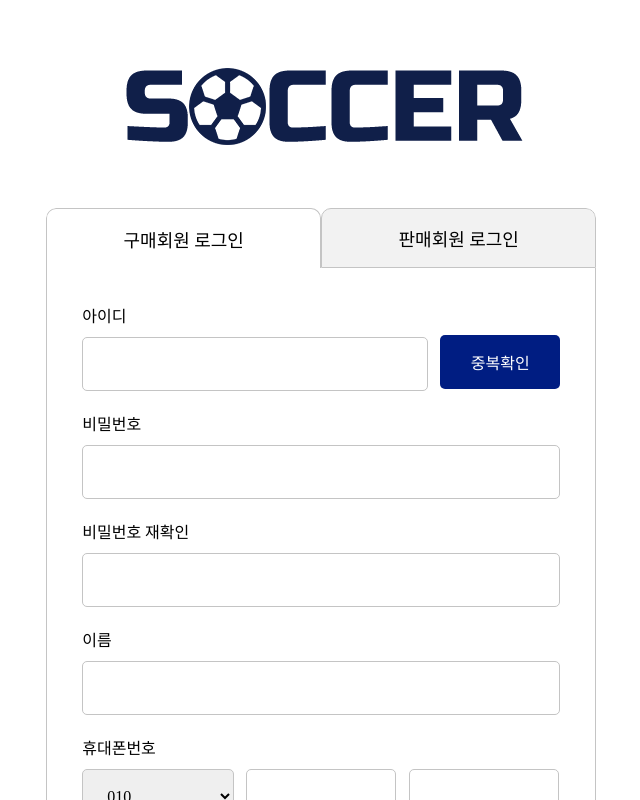
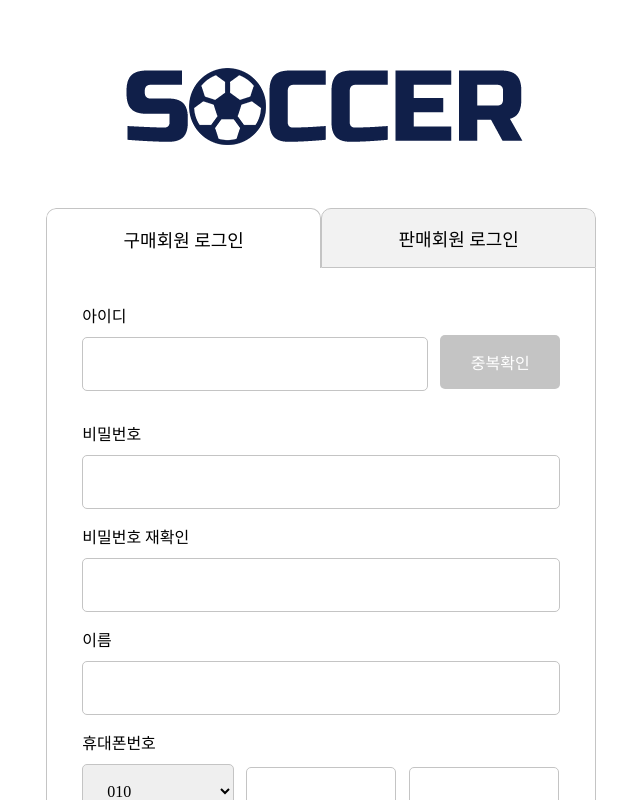
Before and after one commit to yunbiyomi/soccer-market, a React (Create React App) app: page /signup in a window 1280 px wide. Shown: the top 800 px of the page, without its empty margins (315-955 px from the left). Built offline with nearby package versions, Linux system fonts and the light colour scheme.

Commit message:
✨ Feat : 아이디 중복확인 기능 추가

```diff
--- a/package.json
+++ b/package.json
@@ -6,11 +6,13 @@
     "@testing-library/jest-dom": "^5.17.0",
     "@testing-library/react": "^13.4.0",
     "@testing-library/user-event": "^13.5.0",
+    "axios": "^1.6.2",
     "eslint-plugin-jsx-a11y": "^6.8.0",
     "react": "^18.2.0",
     "react-dom": "^18.2.0",
     "react-router-dom": "^6.21.0",
     "react-scripts": "5.0.1",
+    "redux": "^5.0.0",
     "styled-components": "^5.3.10",
     "web-vitals": "^2.1.4"
   },
--- a/src/components/common/Button/Button.jsx
+++ b/src/components/common/Button/Button.jsx
@@ -2,7 +2,7 @@ import React from 'react'
 import styled from 'styled-components'
 
 const Button = (props) => {
-  const { type } = props;
+  const { type, onClick } = props;
   return (
     <SButton type={type ? type : 'button'} {...props} >
       {props.children}
@@ -23,10 +23,14 @@ const SButton = styled.button`
   margin: ${props => props.margin || '35px 0 0 0'};
 
   &:hover {
-    background-color: var(--gray);
+    background-color: white;
+    color: var(--point-color);
+    border: 1px solid var(--point-color);
   }
 
   &:disabled {
     background-color: var(--gray);
+    border: none;
+    color: white;
   }
 `;
--- a/src/pages/SignUpPage.jsx
+++ b/src/pages/SignUpPage.jsx
@@ -1,9 +1,32 @@
-import React from 'react'
+import React, { useState } from 'react'
 import logo from '../assets/soccerMarketLogo.png'
 import styled from 'styled-components'
 import Button from '../components/common/Button/Button'
+import axios from 'axios'
 
 const SignUpPage = () => {
+  const url = 'https://openmarket.weniv.co.kr/';
+  const [userId, setUserId] = useState('');
+  const [userIdAvailable, setUserIdAvailable] = useState(true);
+  const [userIdMsg, setUserIdMsg] = useState('');
+
+  const onIdHandler = (e) => {
+    setUserId(e.currentTarget.value);
+  }
+
+  const handleCheckUserId = async () => {
+    try {
+      const response = await axios.post(url+`/accounts/signup/valid/username/`,{
+        username:userId
+      });
+      setUserIdAvailable(true);
+      setUserIdMsg(response.data);
+    } catch (error) {
+      setUserIdAvailable(false);
+      setUserIdMsg(error.response.data);
+    }
+  }
+
   return (
     <>
       <SLogo>
@@ -19,24 +42,29 @@ const SignUpPage = () => {
         <SForm>
           <label htmlFor='id'>아이디</label>
           <IdWrap>
-            <SIdInput id='id' type="text" />
-            <Button width='120px' height='54px' fontSize='16px' fontWeight='regular' margin='0 0 0 12px'>
+            <SIdInput id='id' type="text" onChange={onIdHandler}/>
+            <Button width='120px' height='54px' fontSize='16px' fontWeight='regular' margin='0 0 0 12px' onClick={handleCheckUserId} disabled={!userId}>
               중복확인
             </Button>
           </IdWrap>
+          {
+            userIdMsg.Success
+            ? (<CorrectMsg>{userIdMsg.Success}</CorrectMsg>)
+            : (<ErrorMsg>{userIdMsg.FAIL_Message}</ErrorMsg>)
+          }
 
           <label htmlFor='pw'>비밀번호</label>
-          <SInput id='pw' type="password" />
+          <SInput id='pw' type="password" required/>
 
           <label htmlFor='pwCheck'>비밀번호 재확인</label>
-          <SInput id='pwCheck' type="password" />
+          <SInput id='pwCheck' type="password" required/>
 
           <label htmlFor='name'>이름</label>
-          <SInput id='name' type="text" />
+          <SInput id='name' type="text" required/>
 
           <label htmlFor='phone'>휴대폰번호</label>
           <PhoneNumberWrap>
-            <SSelect name="phone" id="phone-start">
+            <SSelect name="phone" id="phone-start" required>
               <option value="010">010</option>
               <option value="011">011</option>
               <option value="016">016</option>
@@ -44,8 +72,8 @@ const SignUpPage = () => {
               <option value="018">018</option>
               <option value="019">019</option>
             </SSelect>
-            <SPhoneInput id='phone-mid' type='tel'/>
-            <SPhoneInput id='phone-end' type='tel'/>
+            <SPhoneInput id='phone-mid' type='tel'required/>
+            <SPhoneInput id='phone-end' type='tel'required/>
           </PhoneNumberWrap>
         </SForm>
       </FormContainer>
@@ -126,7 +154,7 @@ const SInput = styled.input`
   border: 1px solid var(--gray);
   border-radius: 5px;
   font-size: 16px;
-  margin: 10px 0 20px 0;
+  margin: 10px 0 15px 0;
 
   &:focus {
     border: 2px solid var(--point-color);
@@ -134,6 +162,7 @@ const SInput = styled.input`
 `;
 
 const IdWrap = styled.div`
+  width: 100%;
 `;
 
 const SIdInput = styled(SInput)`
@@ -155,6 +184,10 @@ const SSelect = styled.select`
   border: 1px solid var(--gray);
   border-radius: 5px;
   font-size: 16px;
+
+  &:focus {
+    border: 2px solid var(--point-color);
+  }
 `;
 
 const SPhoneInput = styled(SInput)`
@@ -168,3 +201,14 @@ const BottomWrap = styled.div`
   flex-direction: column;
   margin-top: 35px;
 `;
+
+const CorrectMsg = styled.div`
+  color: var(--point-color);
+  font-weight: 500;
+  margin-bottom: 15px;
+  padding-left: 3px;
+`;
+
+const ErrorMsg = styled(CorrectMsg)`
+  color: var(--red);
+`;
```
Also changed, not shown: 1 other file (tests, documents, lock files or other folders).
